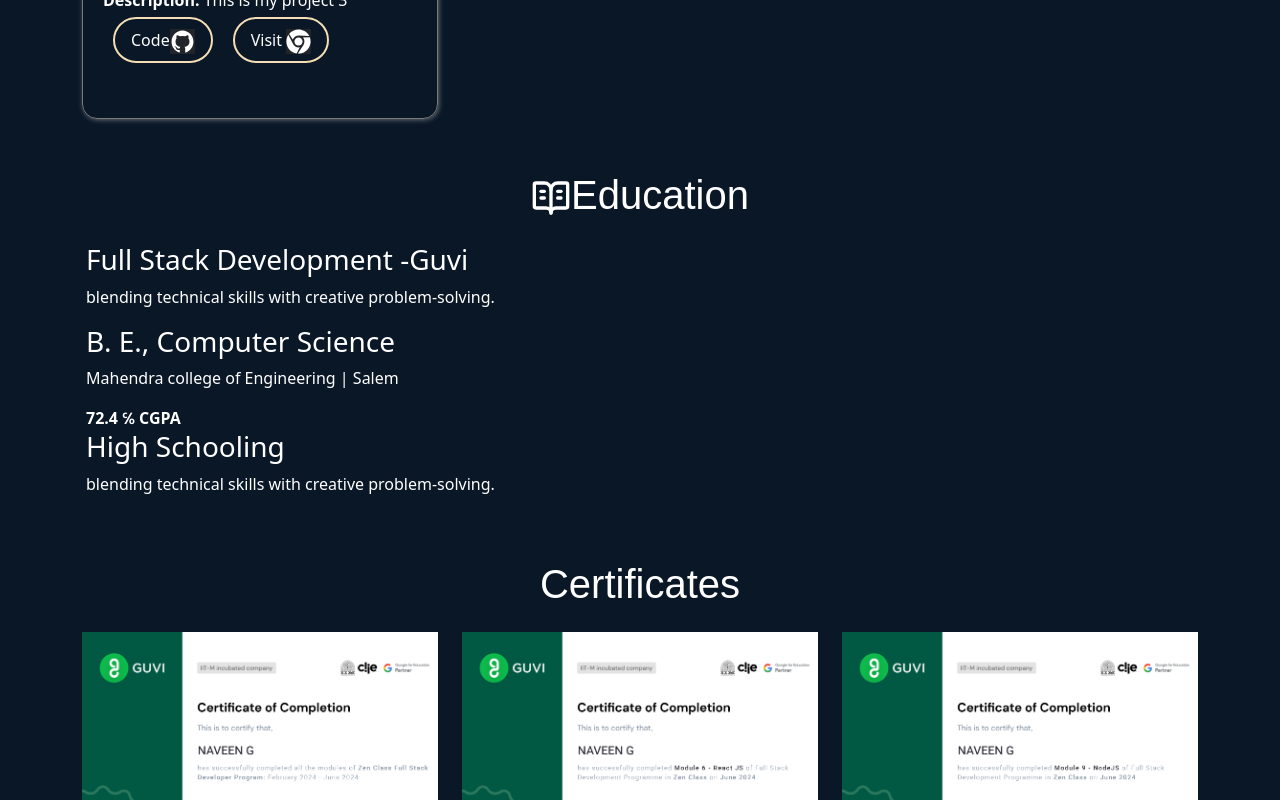
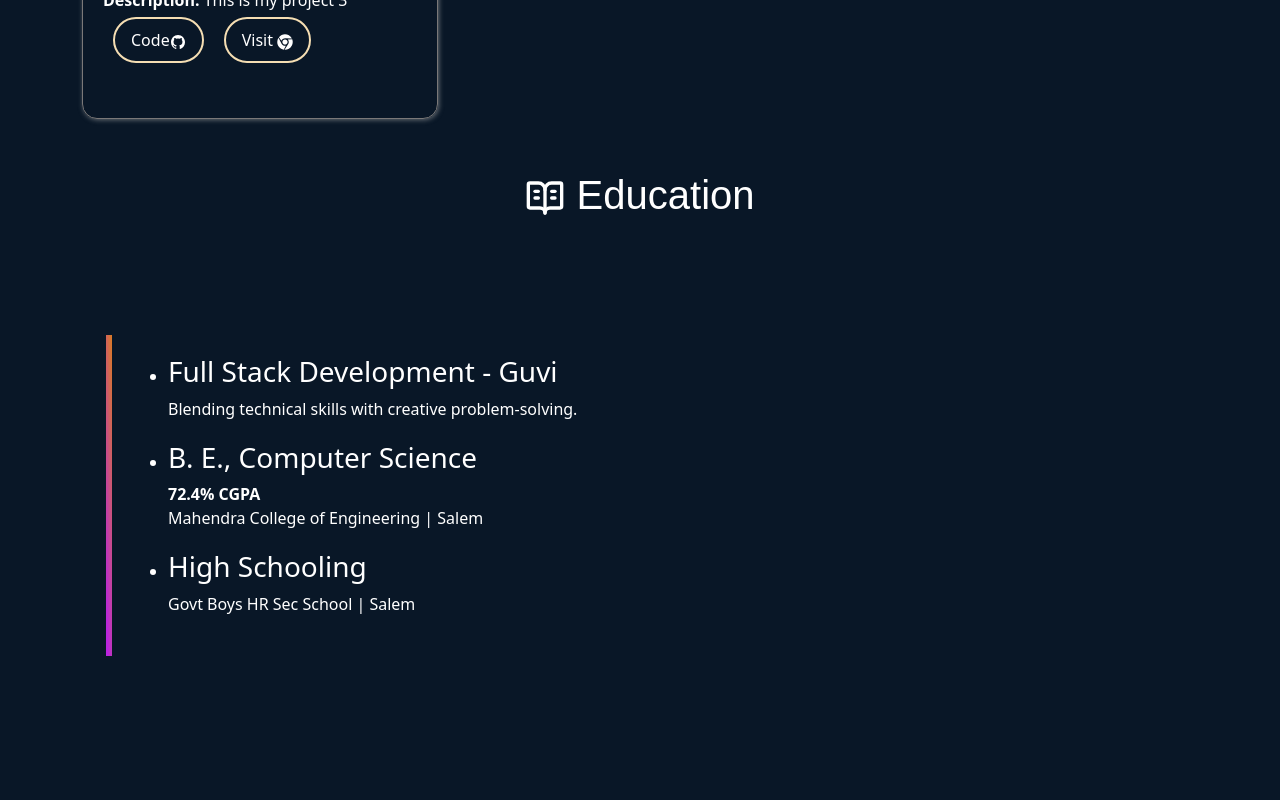
Before and after one commit to naveengus/My-Portfolio, a React (Vite) app: page / in a window 1280 px wide. Shown: the part 1760-2560 px from the top of the page. Built offline with nearby package versions, Linux system fonts and the light colour scheme; a web font is replaced by a local one.

Commit message:
port-folio

```diff
--- a/src/components/Certificate.jsx
+++ b/src/components/Certificate.jsx
@@ -29,7 +29,7 @@ function Certificate() {
           {Certificates.map((Certificate) => (
             <div
               key={Certificate.id}
-              className="col-4 col-md-4 text-center position-relative"
+              className="col-4 col-md-4 text-center position-relative Certificate"
             >
               <img
                 className="proimg w-100 h-100 "
--- a/src/components/Education.jsx
+++ b/src/components/Education.jsx
@@ -1,48 +1,47 @@
 import React from "react";
-import {
-  MdOutlineMedicalInformation,
-  MdOutlineDeveloperMode,
-} from "react-icons/md";
-import { LuBicepsFlexed, LuBookOpenText } from "react-icons/lu";
+import { LuBookOpenText } from "react-icons/lu";
 
 function Education() {
   return (
-    <div className="container vh-md-100   p-3" id="Education">
-      <h1 className=" text-center py-3">
-        <LuBookOpenText />
-        Education
+    <div className="container vh-md-100 p-3" id="Education">
+      <h1 className="text-center py-3">
+        <LuBookOpenText /> Education
       </h1>
-      <div className=" ">
-        <h3 className="">Full Stack Development -Guvi</h3>
-        <p className="">
-          blending technical skills with creative problem-solving.
-        </p>
-      </div>
-      <div className="">
-        <h3 className="">B. E., Computer Science</h3>
-        <p className="">Mahendra college of Engineering | Salem</p>
-        <strong>72.4 ℅ CGPA</strong>
-      </div>
-      <div className="">
-        <h3 className="">High Schooling</h3>
-        <p className="">
-          blending technical skills with creative problem-solving.
-        </p>
+      <div className="education-details">
+        <div className="container">
+          <div className="text-box">
+            <ul>
+              <li>
+                <h3>Full Stack Development - Guvi</h3>
+                <p>Blending technical skills with creative problem-solving.</p>
+              </li>
+            </ul>
+          </div>
+        </div>
+        <div className="container">
+          <div className="text-box">
+            <ul>
+              <li>
+                <h3>B. E., Computer Science</h3>
+                <strong>72.4% CGPA</strong>
+                <p>Mahendra College of Engineering | Salem</p>
+              </li>
+            </ul>
+          </div>
+        </div>
+        <div className="container">
+          <div className="text-box">
+            <ul>
+              <li>
+                <h3>High Schooling</h3>
+                <p>Govt Boys HR Sec School | Salem</p>
+              </li>
+            </ul>
+          </div>
+        </div>
       </div>
     </div>
   );
 }
 
 export default Education;
-// B. E., Computer Science
-// Mahendra college of Engineering
-// 2019 – 2023 | Salem, Tamil Nadu
-// 72.4 ℅ CGPA
-// H. S. C
-// Govt Boys HR Sec School
-// 2019 | Salem
-// 54 ℅
-// H. S. L. C
-// Govt Boys HR Sec School
-// 2017 | Salem
-// 74 ℅
--- a/src/components/Home.jsx
+++ b/src/components/Home.jsx
@@ -18,7 +18,7 @@ function Home() {
         className="container vh-md-100 d-flex  justify-content-center align-items-center home-box m-md-5"
       >
         <div className="row text-center text-md-start ">
-          <div className="col-12 col-md-6 d-flex justify-content-center align-items-center mb-4 mb-md-0">
+          <div className="col-12 col-md-6 d-flex justify-content-center align-items-center mb-4 mb-md-0 intro-box">
             <div className="ms-md-5 mt-3 ">
               <p className="intro ">Hi ,I am </p> <br />
               <h1 className="name">
--- a/src/components/Projects.jsx
+++ b/src/components/Projects.jsx
@@ -49,9 +49,12 @@ function Projects() {
         <MdOutlineDeveloperMode />
         Projects
       </h1>
-      <div className="row">
+      <div className="row ">
         {projects.map((project) => (
-          <div key={project.id} className="col-6 col-md-4  position-relative ">
+          <div
+            key={project.id}
+            className="col-6 col-sm-6 col-md-4 position-relative "
+          >
             <div className="project-card">
               <img
                 className="proimg text-center"
@@ -75,15 +78,15 @@ function Projects() {
                     className="pro-icon text-decoration-none"
                   >
                     Code
-                    <IoLogoGithub className="icon  bg-dark" size={25} />
+                    <IoLogoGithub className="pro-git " />
                   </a>
                   <a
                     href={project.visit}
                     target="_blank"
                     rel="noopener noreferrer"
-                    className="pro-icon text-decoration-none"
+                    className="pro-icon text-decoration-none "
                   >
-                    Visit <FaChrome className="icon  bg-dark" size={25} />
+                    Visit <FaChrome className="pro-chrome " />
                   </a>
                 </div>
                 {/* <div> </div> */}
--- a/src/components/common/TopBar.jsx
+++ b/src/components/common/TopBar.jsx
@@ -78,7 +78,7 @@ function OffcanvasExample() {
               rel="noopener noreferrer"
             >
               Contact Me
-              {/* <FaWhatsapp className="whatsapp" /> */}
+              <FaWhatsapp className="whatsappmd" />
             </a>
             {/* <button className="contactmemd">Contact Me</button> */}
 
--- a/src/index.css
+++ b/src/index.css
@@ -2,8 +2,8 @@
 @import url("https://fonts.googleapis.com/css2?family=Afacad+Flux:wght@100..1000&family=Josefin+Slab:ital,wght@0,100..700;1,100..700&display=swap");
 
 * {
-  margin: 0%;
-  padding: 0%;
+  margin: 0px;
+  padding: 0px;
   /* background-color: rgb(9, 23, 39); */
   /* background-color: rgb(0, 0, 0); */
   /* color: white; */
@@ -28,7 +28,7 @@
   animation: shake 2s infinite;
 }
 .contactmemd {
-  margin-left: 50px;
+  margin-left: 30px;
   padding: 5px 10px;
   border-radius: 50px;
   background: linear-gradient(267deg, #da7c25 0.26%, #b923e1 92.06%);
@@ -57,6 +57,13 @@
   border-radius: 50px;
   font-size: 40px;
   padding: 5px;
+  color: rgb(253, 248, 248);
+}
+.whatsappmd {
+  background-color: chartreuse;
+  border-radius: 50px;
+  font-size: 20px;
+  padding: 3px;
   color: rgb(253, 248, 248);
 }
 .custum-navbar {
@@ -126,6 +133,10 @@
 .offNav .nav-link:hover {
   background-color: rgb(135, 136, 138, 0.1);
 }
+.intro-box {
+  animation: movedown 2s linear forwards;
+  opacity: 0;
+}
 .intro {
   margin-bottom: -20px;
   font-family: Georgia, "Times New Roman", Times, serif;
@@ -192,6 +203,8 @@
     background-color: rgba(136, 141, 141, 0.2); */
   border-radius: 50%;
   height: auto;
+  animation: movedown 2s linear forwards;
+  opacity: 0;
 }
 .proBox {
   padding: 20px;
@@ -204,8 +217,13 @@
   padding: 20px;
   margin-top: 20px;
 }
+
 .project-card:hover {
-  background-color: rgba(85, 100, 226, 0.5);
+  transform: scale(1.1);
+  border: 2px solid #fff;
+  border-radius: 10px;
+  /* background-color: rgba(85, 100, 226, 0.5); */
+  transition: 0.5s;
 }
 .proimg {
   width: 300px;
@@ -216,12 +234,12 @@
   /* animation: shake 2s; */
 
   /* background: rgb(105, 98, 98, 0.5); */
-  background: linear-gradient(
+  /* background: linear-gradient(
     180deg,
     rgba(105, 98, 98, 0.6) 19%,
     rgba(69, 85, 88, 0.7) 53%
   );
-  border-radius: 50%;
+  border-radius: 50%; */
 }
 .prodes p {
   background: rgb(105, 98, 98, 0.5);
@@ -258,8 +276,8 @@
   opacity: 1;
 }
 .pro-icon {
-  justify-content: center;
-  text-align: center;
+  /* justify-content: center;
+  text-align: center; */
   padding: 10px 16px;
   margin: 10px;
   border-radius: 50px;
@@ -289,6 +307,69 @@ h1 {
   font-family: "Poppins", sans-serif;
   font-weight: 700; /* Bold for headings */
 }
+.Certificate {
+  padding: 20px;
+}
+
+.education-details {
+  position: relative;
+  padding: 20px;
+  max-width: 1200px;
+  margin-top: -30px;
+  margin: 100px auto;
+  animation: movedown 1s linear forwards;
+  opacity: 0;
+}
+@keyframes movedown {
+  0% {
+    opacity: 1;
+    transform: translateY(-30px);
+  }
+  100% {
+    opacity: 1;
+    transform: translateY(0px);
+  }
+}
+.education-details .container:nth-child(1) {
+  animation-delay: 0s;
+}
+.education-details .container:nth-child(2) {
+  animation-delay: 1s;
+}
+.education-details .container:nth-child(3) {
+  animation-delay: 2s;
+}
+.education-details .container {
+  position: relative;
+  padding-left: 30px;
+  margin-bottom: 20px;
+  /* border: 2px solid wheat; */
+  animation: movedown 1s linear forwards;
+  opacity: 0;
+}
+.text-box {
+  position: relative;
+}
+.education-details::after {
+  content: "";
+  position: absolute;
+  width: 6px;
+  height: 100%;
+  background: linear-gradient(267deg, #da7c25 0.26%, #b923e1 92.06%);
+  top: 0;
+  margin-right: -3px;
+  z-index: -1;
+  animation: moveline 5s linear forwards;
+}
+@keyframes moveline {
+  0% {
+    height: 0;
+  }
+  100% {
+    height: 100%;
+  }
+}
+
 .con-form {
   padding: 30px;
   border: 2px solid rgb(133, 131, 131);
@@ -318,7 +399,7 @@ h1 {
     color: aliceblue;
   }
   .proimg {
-    width: 115px;
+    width: 120px;
     height: 100px;
     align-items: center;
   }
@@ -331,10 +412,39 @@ h1 {
     margin-top: 15px;
     font-size: xx-small;
   }
-  .project-card .proicon .icon {
-    background-color: #ff0000;
+  .pro-icon {
+    /* justify-content: center;
+  text-align: center; */
+    padding: 4px 10px;
+    margin: 3px;
+    border-radius: 50px;
+    border: 2px solid wheat;
+    /* background: linear-gradient(267deg, #da7c25 0.26%, #b923e1 92.06%); */
+    font-size: xx-small;
   }
+
   .con-email {
     font-size: small;
   }
 }
+
+@media only screen and (min-width: 700px) and (max-width: 1024px) {
+  .proimg {
+    width: 180px;
+    height: 100px;
+    align-items: center;
+  }
+  .pro-icon {
+    padding: 4px 10px;
+    margin: 3px;
+    border-radius: 50px;
+    border: 2px solid wheat;
+    font-size: small;
+  }
+  .contactme {
+    margin-right: 20px;
+    padding: 5px 10px;
+    border-radius: 50px;
+    font-size: 16px;
+  }
+}
```
